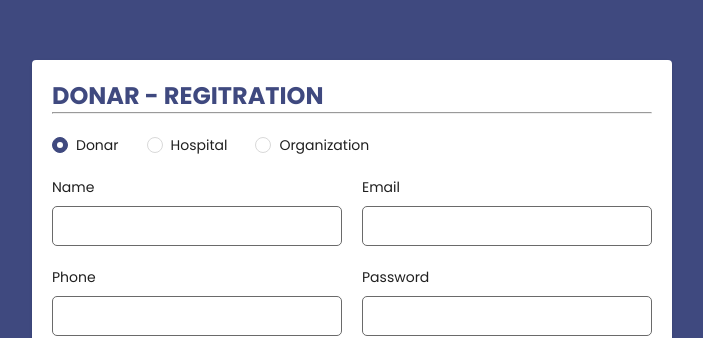
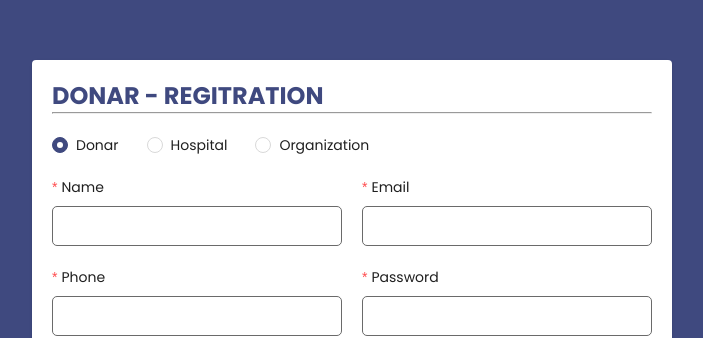
Before and after one commit to Sudhanva-Nadiger/blood-bank-management, a React app in the folder client/: page /register in a window 1280 px wide. Shown: the part 145-483 px from the top of the page, without its empty margins (288-991 px from the left). Built offline with nearby package versions, Linux system fonts and the light colour scheme; the HTML template or start-up script is replaced by a standard one.

Commit message:
field validation && loading state management

```diff
--- a/client/src/components/ProtectedPage.jsx
+++ b/client/src/components/ProtectedPage.jsx
@@ -7,6 +7,7 @@ import { useSelector } from 'react-redux'
 import { GetCurrentUser } from '../apicalls/users'
 import { getLoggedInUsername } from '../utils/helper'
 import { SetCurrentUser } from '../redux/usersSlice'
+import { SetLoading } from '../redux/loaderSlice'
 
 const ProtectedPage = ({ children }) => {
     const navigate = useNavigate()
@@ -16,7 +17,9 @@ const ProtectedPage = ({ children }) => {
 
     const getCurrentUser = useCallback(async () => {
         try {
+            dispatch(SetLoading(true))
             const response = await GetCurrentUser()
+            dispatch(SetLoading(false))
             console.log(response);
             if(response.success) {
                 message.success(response.message)
@@ -25,6 +28,7 @@ const ProtectedPage = ({ children }) => {
                 throw new Error(response.message)
             }
         } catch (error) {
+            dispatch(SetLoading(false))
             message.error(error.message)
         }
     }, [dispatch])
--- a/client/src/pages/Login/index.jsx
+++ b/client/src/pages/Login/index.jsx
@@ -6,6 +6,7 @@ import { useDispatch } from 'react-redux'
 
 import { LoginUser } from '../../apicalls/users'
 import { SetLoading } from '../../redux/loaderSlice'
+import { getAntdInputValidation } from '../../utils/helper'
 
 const Login = () => {
 
@@ -61,10 +62,10 @@ const Login = () => {
           <Radio value='organization'>Organization</Radio>
         </Radio.Group>
             <>
-              <Form.Item label="Email" name='email'>
+              <Form.Item rules={getAntdInputValidation()} label="Email" name='email'>
                   <Input type='email' required />
               </Form.Item>
-              <Form.Item label="Password" name='password'>
+              <Form.Item rules={getAntdInputValidation()} label="Password" name='password'>
                 <Input type='password' min={6} required />
               </Form.Item>
             </>
--- a/client/src/pages/Register/OrgHospitalForm.jsx
+++ b/client/src/pages/Register/OrgHospitalForm.jsx
@@ -1,50 +1,59 @@
 import { Form, Input } from 'antd'
 import TextArea from 'antd/es/input/TextArea'
 import React from 'react'
+import { getAntdInputValidation } from '../../utils/helper'
 
 const OrgHospitalForm = ({ userType }) => {
 
     const label = userType === 'hospital' ? 'Hospital Name' : 'Organization Name'
+    const rules = getAntdInputValidation()
 
     return (
         <>
             <Form.Item
+                rules={rules}
                 label={label}
                 name={userType === 'hospital' ? 'hospitalName' : 'organizationName'}
             >
                 <Input required  />
             </Form.Item>
             <Form.Item
+                rules={rules}
                 label={'Owner'}
                 name={'owner'}
             >
                 <Input required />
             </Form.Item>
             <Form.Item
+                rules={rules}
                 label={'Email'}
                 name={'email'}
             >
                 <Input required type='email' />
             </Form.Item>
             <Form.Item
+                rules={rules}
                 label={'Phone'}
                 name={'phone'}
             >
                 <Input required />
             </Form.Item>
             <Form.Item
+                rules={rules}
                 label={'Website'}
                 name={'website'}
             >
                 <Input required />
             </Form.Item>
             <Form.Item
+                rules={rules}
                 label={'Password'}
                 name={'password'}
             >
                 <Input type='password' min={6} />
             </Form.Item>
             <Form.Item
+                rules={rules}
                 label={'Address'}
                 name={'address'}
                 className='col-span-2'
--- a/client/src/pages/Register/index.jsx
+++ b/client/src/pages/Register/index.jsx
@@ -1,29 +1,49 @@
-import React, { useState } from 'react'
+import React, { useEffect, useState } from 'react'
 import { Button, Form, Input, Radio, message } from 'antd'
-import { Link } from 'react-router-dom'
+import { Link, useNavigate } from 'react-router-dom'
+
 import OrgHospitalForm from './OrgHospitalForm'
 import { RegisterUser } from '../../apicalls/users'
+import { useDispatch } from 'react-redux'
+import { SetLoading } from '../../redux/loaderSlice'
+import { getAntdInputValidation } from '../../utils/helper'
 
 const Register = () => {
 
   const [userType, setUserType] = useState('donar')
+  const navigate = useNavigate()
+  const dispatch = useDispatch()
+
+  const rules = getAntdInputValidation()
 
   const onFinish = async (values) => {
     try {
+
+      dispatch(SetLoading(true))
       const response = await RegisterUser({
         ...values,
         userType
       })
+      dispatch(SetLoading(false))
+
       console.log(response);
       if(response.success) {
         message.success(response.message)
+        navigate('/login')
       } else {
         throw new Error(response.message)
       }
     } catch (error) {
+      dispatch(SetLoading(false))
       message.error(error.message)
     }
   }
+
+  useEffect(() => {
+    if(localStorage.getItem('token')) {
+      navigate('/')
+    }
+  }, [navigate])
 
   return (
     <div className="flex items-center justify-center min-h-screen bg-primary">
@@ -48,16 +68,16 @@ const Register = () => {
         {
           userType === 'donar' ? (
             <>
-              <Form.Item label="Name" name='name'>
+              <Form.Item rules={rules} label="Name" name='name'>
                 <Input required />
               </Form.Item>
-              <Form.Item label="Email" name='email'>
+              <Form.Item rules={rules} label="Email" name='email'>
                   <Input type='email' required />
               </Form.Item>
-              <Form.Item label="Phone" name='phone'>
+              <Form.Item rules={rules} label="Phone" name='phone'>
                   <Input required />
               </Form.Item>
-              <Form.Item label="Password" name='password'>
+              <Form.Item rules={rules} label="Password" name='password'>
                 <Input type='password' min={6} required />
               </Form.Item>
             </>
--- a/client/src/utils/helper.js
+++ b/client/src/utils/helper.js
@@ -7,3 +7,10 @@ export const getLoggedInUsername = (user) => {
         return user.organizationName
     }
 }
+
+export const getAntdInputValidation = () => {
+    return [{
+        required: true,
+        message: 'This field is required',
+    }]
+}
```
